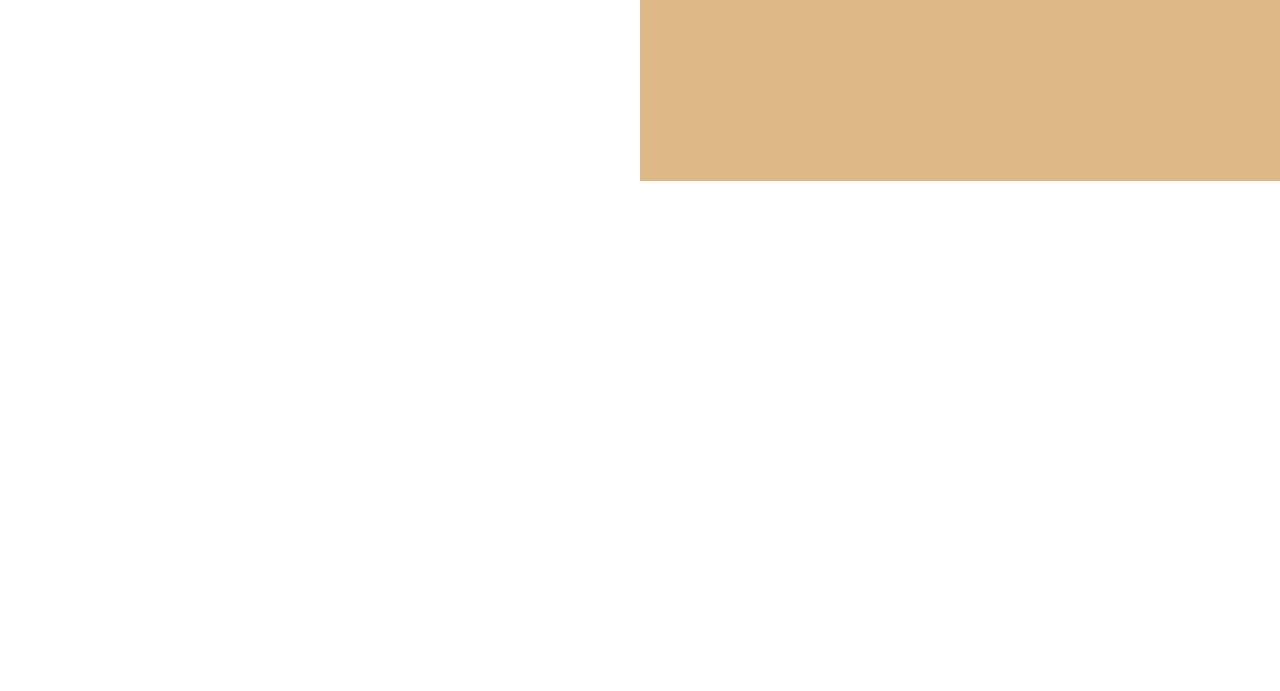
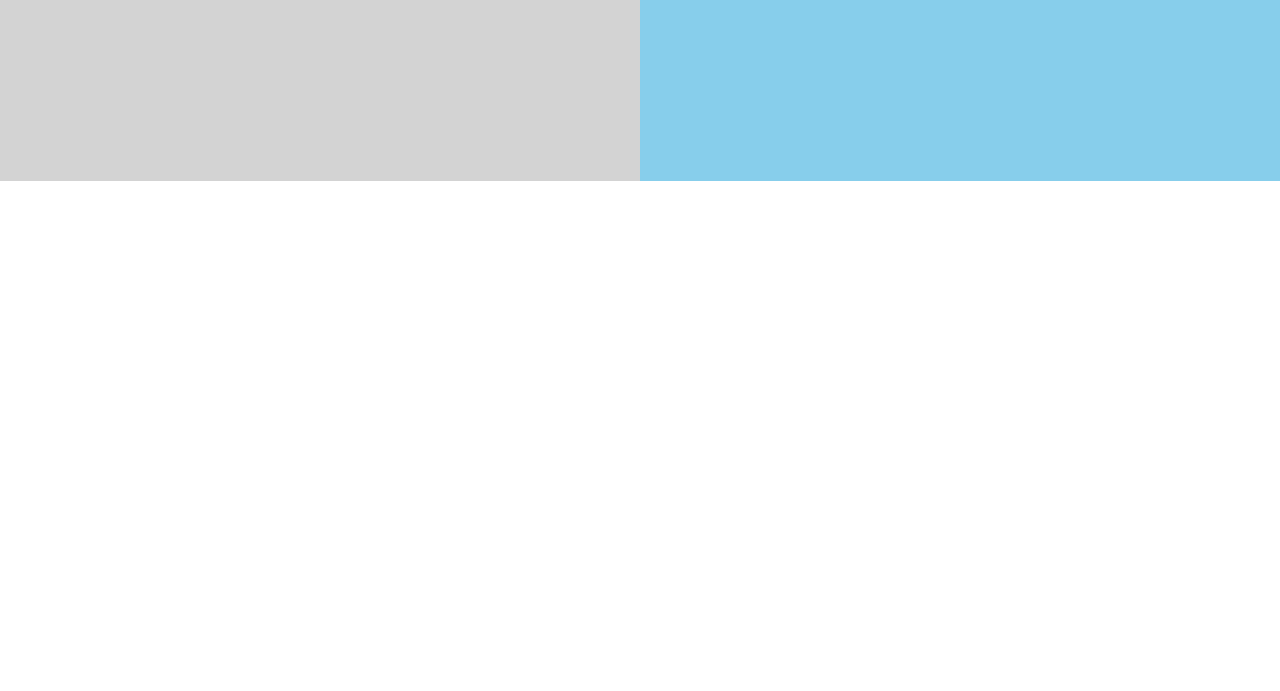
Before and after one commit to alxndrnevermando/weather_dashboard, a plain HTML site: page index.html in a window 1280 px wide. Shown: the part 109-800 px from the top of the page. Drawn offline with nearby package versions, Linux system fonts and the light colour scheme.

Commit message:
changed some of my styling to look nicer.

```diff
--- a/style.css
+++ b/style.css
@@ -6,7 +6,7 @@ body {
 #mainHeader {
     text-align: center;
     font-size: 70px;
-    background-color: gray;
+    background-color: black;
     color: white;
 }
 
@@ -17,16 +17,19 @@ body {
     grid-template-columns: repeat(2, 1fr);
     gap: 20px;
     grid-auto-rows: minmax(100px, auto);
+    background-color: lightgrey
 };
 .one {
     grid-column: 1 / 3;
     grid-row: 1;
-    background-color:lightgray;
   }
 .cityInfo {
     grid-column: 2 / 4;
     grid-row: 1 / 3;
-    background-color: burlywood;
+    background-color: skyblue;
+    color: whitesmoke;
+    text-align: center;
+    padding: 10px;
 }
 
 .cityInfo h1 {
```
